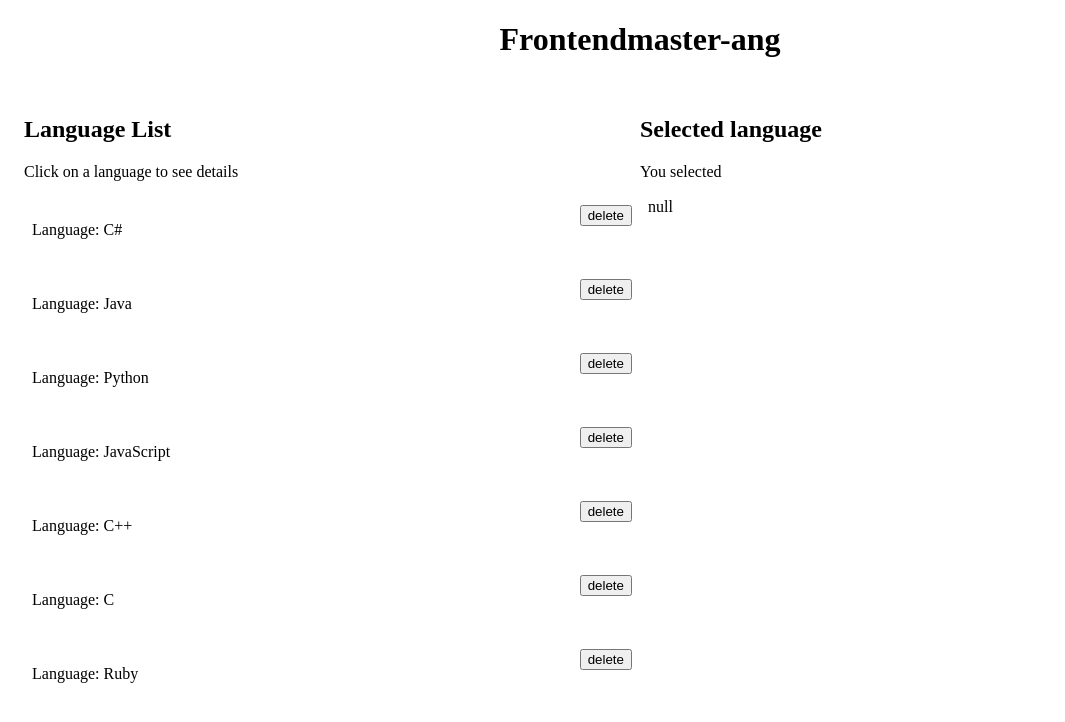
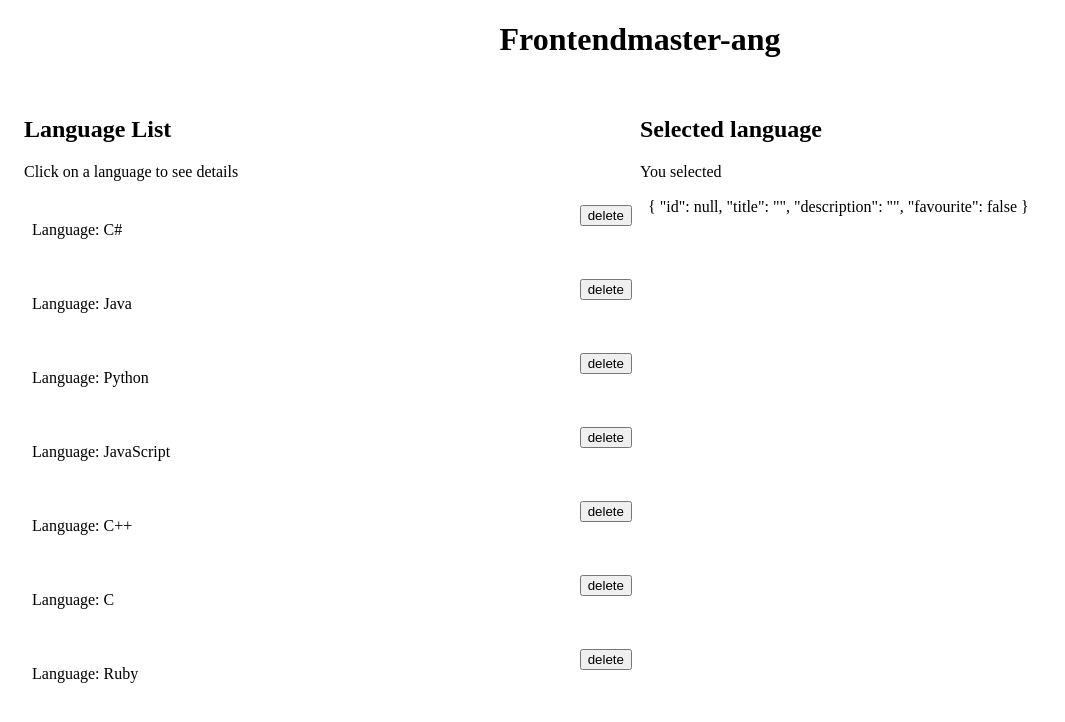
Before and after one commit to ibimina/frontendmaster-ang, an Angular app: page / in a window 1280 px wide. Shown: the top 722 px of the page, without its empty margins (0-1065 px from the left). Built offline with nearby package versions, Linux system fonts and the light colour scheme.

Commit message:
add interface

```diff
--- a/src/app/app.component.ts
+++ b/src/app/app.component.ts
@@ -1,11 +1,13 @@
 import { Component } from '@angular/core';
+import { Language } from './common/model/language';
 
-interface Language {
-  id: number;
-  title: string;
-  description: string;
+
+const  lang: Language = {
+  id:null,
+  title:"",
+  description:"",
+  favourite:false
 }
-
 @Component({
   selector: 'app-root',
   templateUrl: './app.component.html',
@@ -15,7 +17,7 @@ interface Language {
 export class AppComponent {
 
   title = 'Frontendmaster-ang';
-  selectedLanguage: Language | null = null;
+  selectedLanguage = lang;
   languages = [
     { id: 1, title: 'C#', description: 'C# is a programming language', favourite: false },
     { id: 2, title: 'Java', description: 'Java is a programming language', favourite: false },
```
